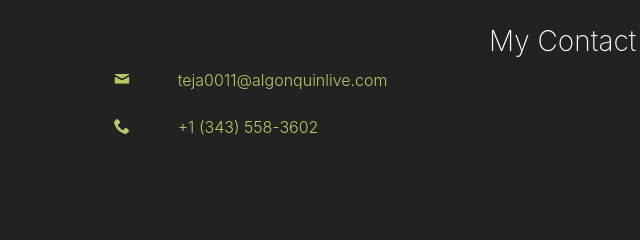
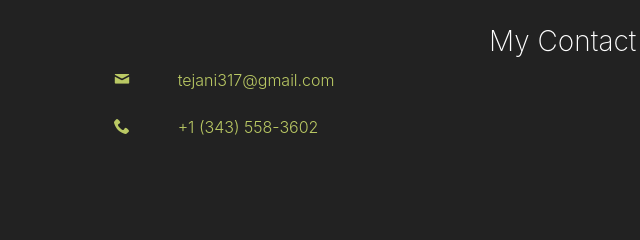
Before and after one commit to tejani-harsh/Portfolio, a plain HTML site: page index.html in a window 1280 px wide. Shown: the part 5852-6092 px from the top of the page, 47-687 px from the left. Drawn offline with nearby package versions, Linux system fonts and the light colour scheme; files whose address does not match are found by name.

Commit message:
updated email address

```diff
--- a/index.html
+++ b/index.html
@@ -420,7 +420,7 @@
 					<ul class="site-contact-details">
 						<li>
  <a href="mailto:teja0011@algonquinlive.com" class="social-item" style="padding:4%;"><span class="icon-mail"></span></a>
-							<a href="mailto:teja0011@algonquinlive.com">teja0011@algonquinlive.com</a>
+							<a href="mailto:tejani317@gmail.com">tejani317@gmail.com</a>
 						</li>
 						<li>
 							<a href="tel:+1 (343) 558-3602" class="social-item" style="padding:4%;"><span class="icon-phone2"></span></a>
```
